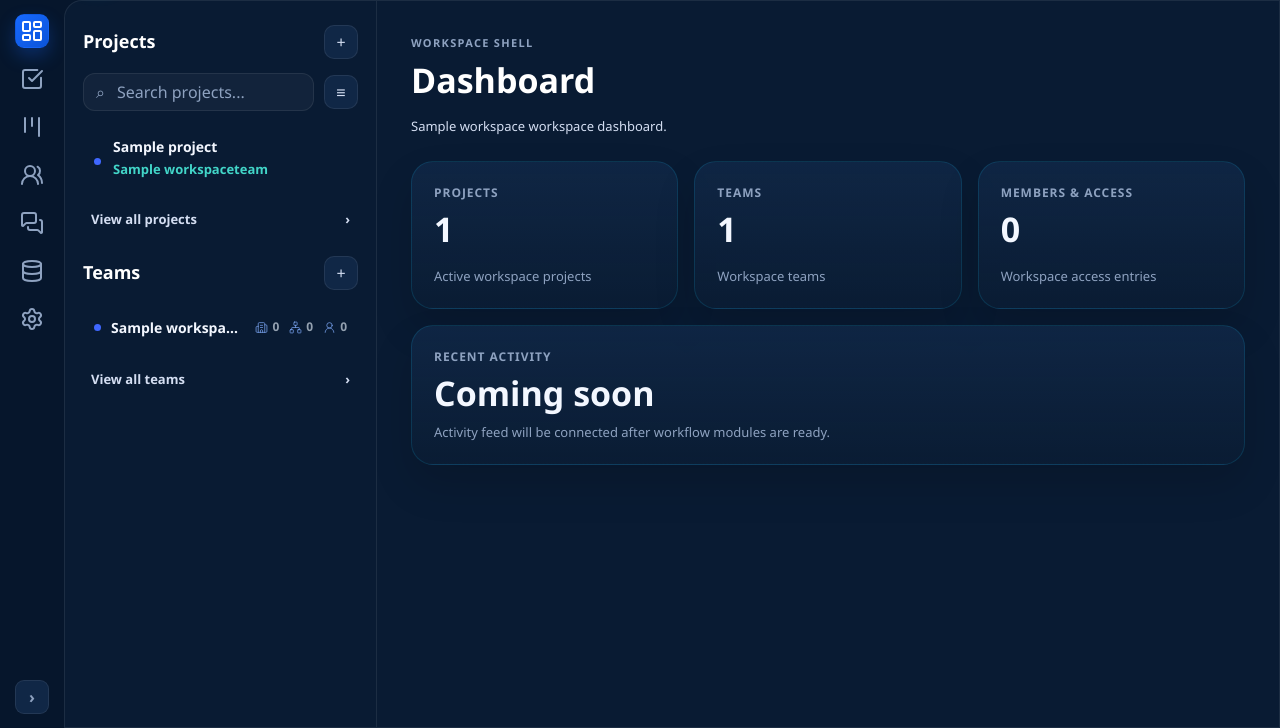
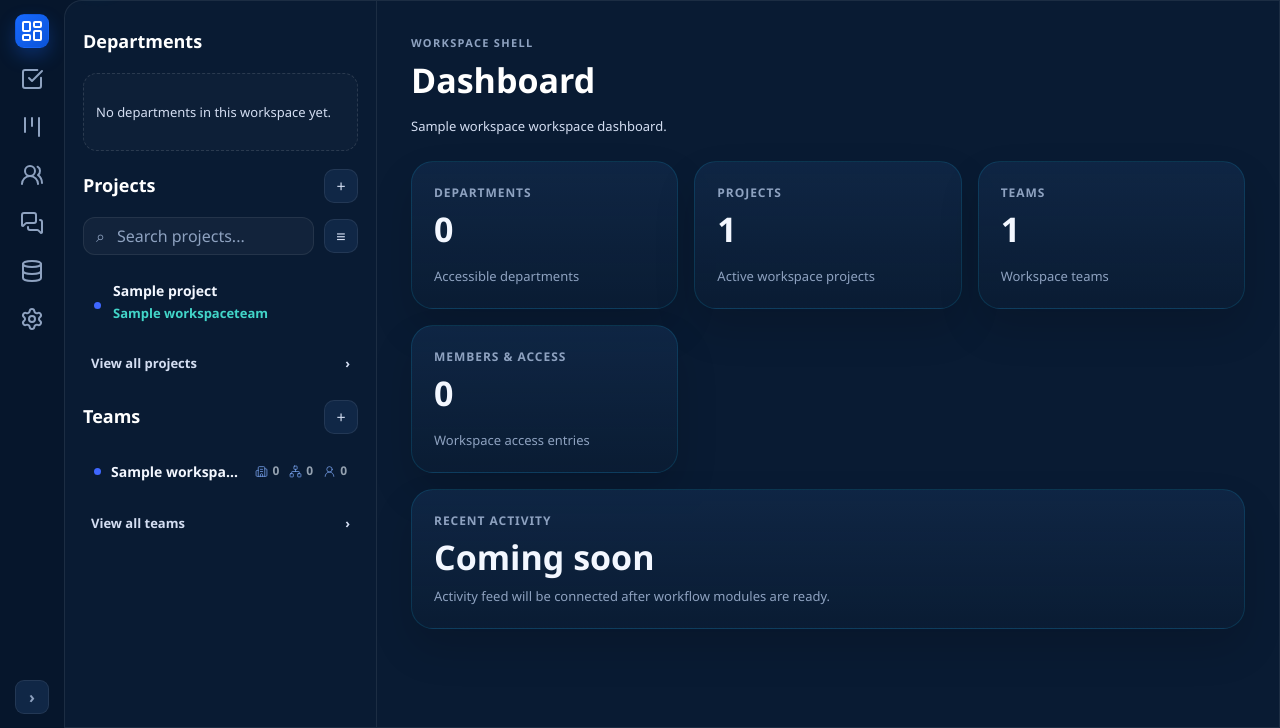
Before and after one commit to alma-iceee/platform, a Django app: page /workspaces/ in a window 1280 px wide. Shown: the part 72-800 px from the top of the page. Run offline with Django 5.2, Linux system fonts and the light colour scheme; tables that the repository leaves empty hold one stand-in row (values such as "Sample post"); data that the repository does not hold is empty.

Commit message:
Separate departments from project visibility

```diff
--- a/apps/ordo/workspaces/templates/workspaces/dashboard/_dashboard_sidebar.html
+++ b/apps/ordo/workspaces/templates/workspaces/dashboard/_dashboard_sidebar.html
@@ -1,3 +1,29 @@
+<section class="workspace-sidebar-section" id="departments">
+    <div class="workspace-sidebar-header">
+        <h2 class="workspace-sidebar-title">Departments</h2>
+    </div>
+
+    {% if department_items %}
+    <nav class="workspace-sidebar-nav">
+        {% for item in department_items|slice:":4" %}
+        <div class="workspace-sidebar-nav-item">
+            <span class="list-dot {{ item.color_class }}"></span>
+            <span class="list-copy">
+                <span class="list-title">{{ item.instance.name }}</span>
+                <span class="list-meta">
+                    {% if item.instance.company %}{{ item.instance.company.name }}{% else %}Department{% endif %}
+                </span>
+            </span>
+        </div>
+        {% endfor %}
+    </nav>
+    {% else %}
+    <div class="empty-panel-state">
+        <p>No departments in this workspace yet.</p>
+    </div>
+    {% endif %}
+</section>
+
 <section class="workspace-sidebar-section" id="projects">
     <div class="workspace-sidebar-header">
         <h2 class="workspace-sidebar-title">Projects</h2>
--- a/apps/ordo/workspaces/templates/workspaces/dashboard/dashboard.html
+++ b/apps/ordo/workspaces/templates/workspaces/dashboard/dashboard.html
@@ -17,6 +17,11 @@
         </p>
 
         <section class="overview-grid" aria-label="Workspace overview">
+            <article class="overview-card">
+                <span class="overview-label">Departments</span>
+                <strong>{{ dashboard_stats.departments }}</strong>
+                <span class="overview-note">Accessible departments</span>
+            </article>
             <article class="overview-card">
                 <span class="overview-label">Projects</span>
                 <strong>{{ dashboard_stats.projects }}</strong>
--- a/apps/ordo/workspaces/views.py
+++ b/apps/ordo/workspaces/views.py
@@ -7,6 +7,7 @@ from django.shortcuts import get_object_or_404, redirect, render
 from django.urls import reverse
 
 from apps.ordo.accounts.models import CompanyMembership, DepartmentMembership
+from apps.ordo.organizations.models import Department
 
 from .forms import (
     WorkspaceCompanyAccessGrantForm,
@@ -46,20 +47,24 @@ def _build_workspace_context(request, current_page: str):
     if current_workspace is None and workspaces:
         current_workspace = workspaces[0]
 
+    departments = []
     projects = []
     teams = []
 
     if current_workspace is not None:
+        departments = list(
+            _visible_workspace_departments_queryset(current_workspace, request.user)
+            .select_related("company")
+            .order_by("company__name", "name")
+        )
+        visible_projects = _visible_workspace_projects_queryset(current_workspace, request.user)
         projects = list(
-            current_workspace.projects.filter(is_active=True)
-            .select_related("team")
+            visible_projects.select_related("team")
             .order_by("name")
         )
         teams = list(
-            WorkspaceTeam.objects.filter(
-                is_active=True,
-                workspace=current_workspace,
-            )
+            _visible_workspace_teams_queryset(current_workspace, request.user)
+            .filter(is_active=True)
             .annotate(
                 company_count=Count(
                     "members",
@@ -80,6 +85,13 @@ def _build_workspace_context(request, current_page: str):
             .order_by("name")
         )
 
+    department_items = [
+        {
+            "instance": department,
+            "color_class": PROJECT_COLOR_CLASSES[index % len(PROJECT_COLOR_CLASSES)],
+        }
+        for index, department in enumerate(departments)
+    ]
     project_items = [
         {
             "instance": project,
@@ -101,6 +113,7 @@ def _build_workspace_context(request, current_page: str):
     return {
         "workspaces": workspaces,
         "current_workspace": current_workspace,
+        "department_items": department_items,
         "project_items": project_items,
         "team_items": team_items,
         "selected_workspace_slug": current_workspace.slug if current_workspace else "",
@@ -132,6 +145,94 @@ def _user_can_manage_workspace(user, workspace):
         workspace=workspace,
         role__in=(WorkspaceMembership.Role.OWNER, WorkspaceMembership.Role.ADMIN),
     ).exists()
+
+
+def _user_company_ids(user):
+    return CompanyMembership.objects.filter(user=user).values_list("company_id", flat=True)
+
+
+def _user_director_company_ids(user):
+    return CompanyMembership.objects.filter(
+        user=user,
+        role=CompanyMembership.Role.DIRECTOR,
+    ).values_list("company_id", flat=True)
+
+
+def _user_department_ids(user):
+    return DepartmentMembership.objects.filter(user=user).values_list("department_id", flat=True)
+
+
+def _workspace_granted_company_ids_for_user(user, workspace):
+    return WorkspaceAccessGrant.objects.filter(
+        workspace=workspace,
+        company_id__in=_user_company_ids(user),
+    ).values_list("company_id", flat=True)
+
+
+def _workspace_department_scope_queryset(workspace):
+    company_ids = WorkspaceAccessGrant.objects.filter(
+        workspace=workspace,
+        company__isnull=False,
+    ).values_list("company_id", flat=True)
+    department_ids = WorkspaceAccessGrant.objects.filter(
+        workspace=workspace,
+        department__isnull=False,
+    ).values_list("department_id", flat=True)
+
+    return Department.objects.filter(
+        Q(id__in=department_ids) | Q(company_id__in=company_ids)
+    ).distinct()
+
+
+def _visible_workspace_departments_queryset(workspace, user):
+    departments = _workspace_department_scope_queryset(workspace)
+
+    if not user.is_authenticated or _user_can_manage_workspace(user, workspace):
+        return departments
+
+    return departments.filter(
+        Q(id__in=_user_department_ids(user)) | Q(company_id__in=_user_director_company_ids(user))
+    ).distinct()
+
+
+def _workspace_team_ids_for_user(user, workspace):
+    return _visible_workspace_teams_queryset(workspace, user).values_list("id", flat=True)
+
+
+def _visible_workspace_teams_queryset(workspace, user):
+    teams = WorkspaceTeam.objects.filter(workspace=workspace)
+
+    if not user.is_authenticated or _user_can_manage_workspace(user, workspace):
+        return teams
+
+    company_ids = _user_company_ids(user)
+    department_ids = _user_department_ids(user)
+    director_company_ids = _user_director_company_ids(user)
+    granted_company_ids = _workspace_granted_company_ids_for_user(user, workspace)
+
+    return (
+        teams.filter(
+            Q(members__access_grant__user=user)
+            | Q(members__access_grant__company_id__in=company_ids)
+            | Q(members__access_grant__department_id__in=department_ids)
+            | (
+                Q(members__access_grant__department__company_id__in=director_company_ids)
+                & Q(members__access_grant__department__company_id__in=granted_company_ids)
+            )
+        )
+        .distinct()
+    )
+
+
+def _visible_workspace_projects_queryset(workspace, user):
+    projects = workspace.projects.filter(is_active=True)
+
+    if not user.is_authenticated or _user_can_manage_workspace(user, workspace):
+        return projects
+
+    team_ids = _workspace_team_ids_for_user(user, workspace)
+
+    return projects.filter(team_id__in=team_ids).distinct()
 
 
 def _create_workspace_creator_access(workspace, user):
@@ -229,6 +330,7 @@ def workspace_dashboard(request):
     context = _build_workspace_context(request, current_page="dashboard")
     current_workspace = context["current_workspace"]
     context["dashboard_stats"] = {
+        "departments": len(context["department_items"]),
         "projects": len(context["project_items"]),
         "teams": len(context["team_items"]),
         "access_entries": (
@@ -272,8 +374,12 @@ def workspace_tasks(request):
     return render(request, "workspaces/tasks/tasks.html", context)
 
 
-def _build_workspace_project_items(workspace, selected_project=None):
-    projects = workspace.projects.filter(is_active=True).select_related("team").order_by("name")
+def _build_workspace_project_items(workspace, user, selected_project=None):
+    projects = (
+        _visible_workspace_projects_queryset(workspace, user)
+        .select_related("team")
+        .order_by("name")
+    )
     return [
         {
             "instance": project,
@@ -309,7 +415,10 @@ def workspace_projects(request, project_id=None, mode="list"):
     selected_project = None
     if project_id is not None:
         selected_project = get_object_or_404(
-            Project.objects.select_related("team", "created_by"),
+            _visible_workspace_projects_queryset(current_workspace, request.user).select_related(
+                "team",
+                "created_by",
+            ),
             workspace=current_workspace,
             pk=project_id,
         )
@@ -343,6 +452,7 @@ def workspace_projects(request, project_id=None, mode="list"):
             "project_form": project_form,
             "workspace_project_items": _build_workspace_project_items(
                 current_workspace,
+                request.user,
                 selected_project,
             ),
             "selected_workspace_project": selected_project,
@@ -353,9 +463,9 @@ def workspace_projects(request, project_id=None, mode="list"):
     return render(request, "workspaces/projects/projects.html", context)
 
 
-def _build_workspace_team_items(workspace, selected_team=None):
+def _build_workspace_team_items(workspace, user, selected_team=None):
     teams = (
-        WorkspaceTeam.objects.filter(workspace=workspace)
+        _visible_workspace_teams_queryset(workspace, user)
         .annotate(
             company_count=Count(
                 "members",
@@ -481,8 +591,7 @@ def workspace_teams(request, team_id=None):
     selected_team = None
     if team_id is not None:
         selected_team = get_object_or_404(
-            WorkspaceTeam,
-            workspace=current_workspace,
+            _visible_workspace_teams_queryset(current_workspace, request.user),
             pk=team_id,
         )
 
@@ -572,7 +681,11 @@ def workspace_teams(request, team_id=None):
 
     context.update(
         {
-            "workspace_team_items": _build_workspace_team_items(current_workspace, selected_team),
+            "workspace_team_items": _build_workspace_team_items(
+                current_workspace,
+                request.user,
+                selected_team,
+            ),
             "selected_workspace_team": selected_team,
             "team_form": team_form,
             "team_member_forms": team_member_forms,
```
Also changed, not shown: agents/PROJECT_CONTEXT.md (+39 -0 lines), apps/ordo/workspaces/admin.py (+6 -1 lines), apps/ordo/workspaces/tests.py (+115 -0 lines), apps/ordo/workspaces/migrations/0004_project_department_kind.py (added), apps/ordo/workspaces/migrations/0005_remove_project_department_kind.py (added).
